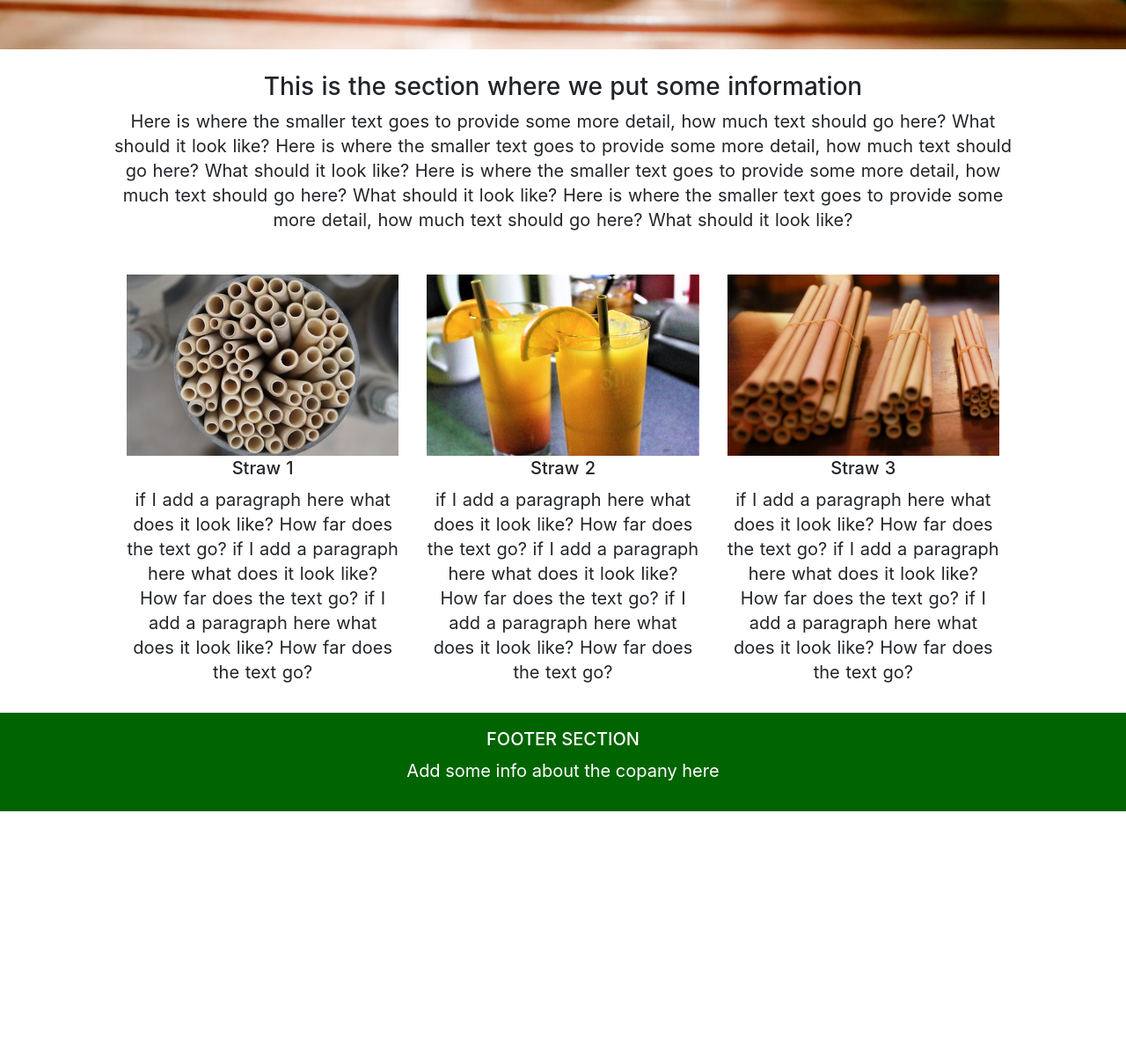
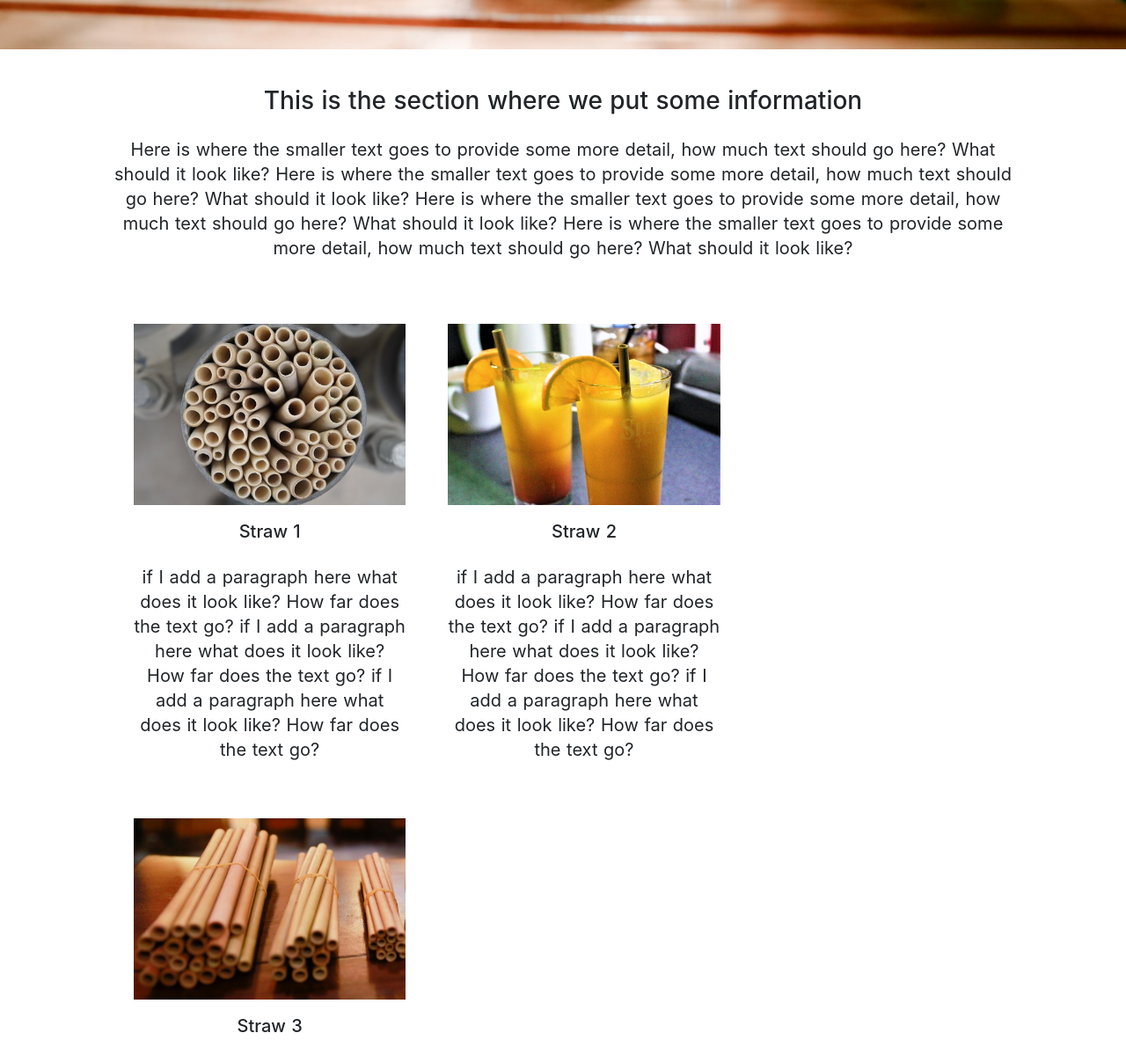
Before and after one commit to H-TTM/Generation-Bamboo, a plain HTML site: page straws.html in a window 1280 px wide. Shown: the part 744-1943 px from the top of the page at 88% size. Before the commit the page ends 1666 px from the top, so only its background shows below. Drawn offline with nearby package versions, Linux system fonts and the light colour scheme.

Commit message:
Add files via upload

```diff
--- a/straws.html
+++ b/straws.html
@@ -60,10 +60,11 @@
 <div class="main-body">
 	<div class="body-content">
 		<div class="body-introduction">
-
+			<div class="body-introduction-header">
 				<h2>
 					This is the section where we put some information
 				</h2>
+			</div>
 
 			<p>
 				Here is where the smaller text goes to provide some more detail, how much text should go here? What should it look like? Here is where the smaller text goes to provide some more detail, how much text should go here? What should it look like? Here is where the smaller text goes to provide some more detail, how much text should go here? What should it look like? Here is where the smaller text goes to provide some more detail, how much text should go here? What should it look like?
@@ -75,19 +76,27 @@
 		<div class="row text-center icon-row">
 			<div class="col-sm-12 col-md-4 picture-column">
 				<img src="img/bamboo-straws-upwards-4_6.jpg">
+				<div class="picture-column-name">
 					<h3>Straw 1</h3>
+				</div>
 				<p>if I add a paragraph here what does it look like? How far does the text go? if I add a paragraph here what does it look like? How far does the text go? if I add a paragraph here what does it look like? How far does the text go? </p>
 			</div>
 
 			<div class="col-sm-12 col-md-4 picture-column">
 				<img src="img/bamboo-straws-orange-4_6.jpg">
+
+				<div class="picture-column-name">
 					<h3>Straw 2</h3>
+				</div>
+
 				<p>if I add a paragraph here what does it look like? How far does the text go? if I add a paragraph here what does it look like? How far does the text go? if I add a paragraph here what does it look like? How far does the text go? </p>
 			</div>
 
 			<div class="col-sm-12 col-md-4 picture-column">
 				<img src="img/bamboo-straws-three-4_6.jpg">
+				<div class="picture-column-name">
 					<h3>Straw 3</h3>
+				</div>
 				<p>if I add a paragraph here what does it look like? How far does the text go? if I add a paragraph here what does it look like? How far does the text go? if I add a paragraph here what does it look like? How far does the text go? </p>
 			</div>
 		</div>
--- a/style.css
+++ b/style.css
@@ -38,7 +38,7 @@
 
 .navbar-nav .nav-link.active,
 .navbar-nav .nav-link:hover {
-	color: orange;
+	color: #c3dfd9;
 }
 
 
@@ -51,7 +51,7 @@
 }
 
 .navbar.background-green {
-	background-color: darkgreen;
+	background-color: #379683;
 }
 
 
@@ -155,7 +155,15 @@
 }
 
 .body-introduction {
+  padding: 1rem 0;
+}
+
+.body-introduction-header {
   padding-bottom: 1rem;
+}
+
+.icon-row {
+  padding-top: 1rem;
 }
 
 
@@ -170,7 +178,7 @@
 
 
 .fa-6x {
-  color: green;
+  color: #379683;
   padding-bottom: 1rem;
 }
 
@@ -180,15 +188,22 @@
   }
 }
 
+.picture-column {
+  margin: .5rem;
+  box-shadow: 5px black;
+}
 
 .picture-column img{
   float: left;
   /* max-height: 335px; */
   max-width: 100%;
   overflow: auto;
+  padding-bottom: 1rem
 }
 
-
+.picture-column h3 {
+  padding-bottom: 1rem;
+}
 
 
 
@@ -350,7 +365,7 @@ footer {
 }
 
 footer .row {
-  background-color: darkgreen;
+  background-color: #379683;
   width: 100%;
   margin: 0;
   justify-content: center!important;
```
Also changed, not shown: index.html (+5 -4 lines). Lines whose indentation alone changed are shown as unchanged.
